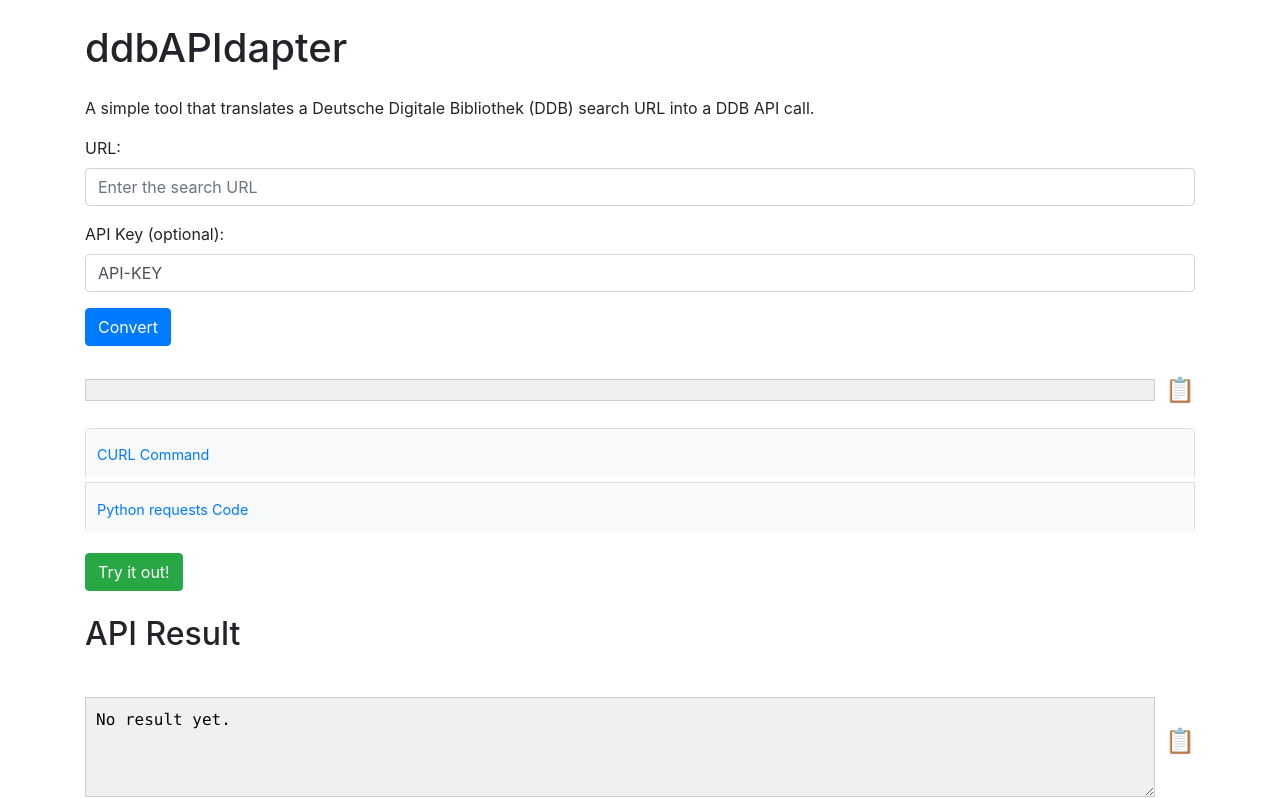
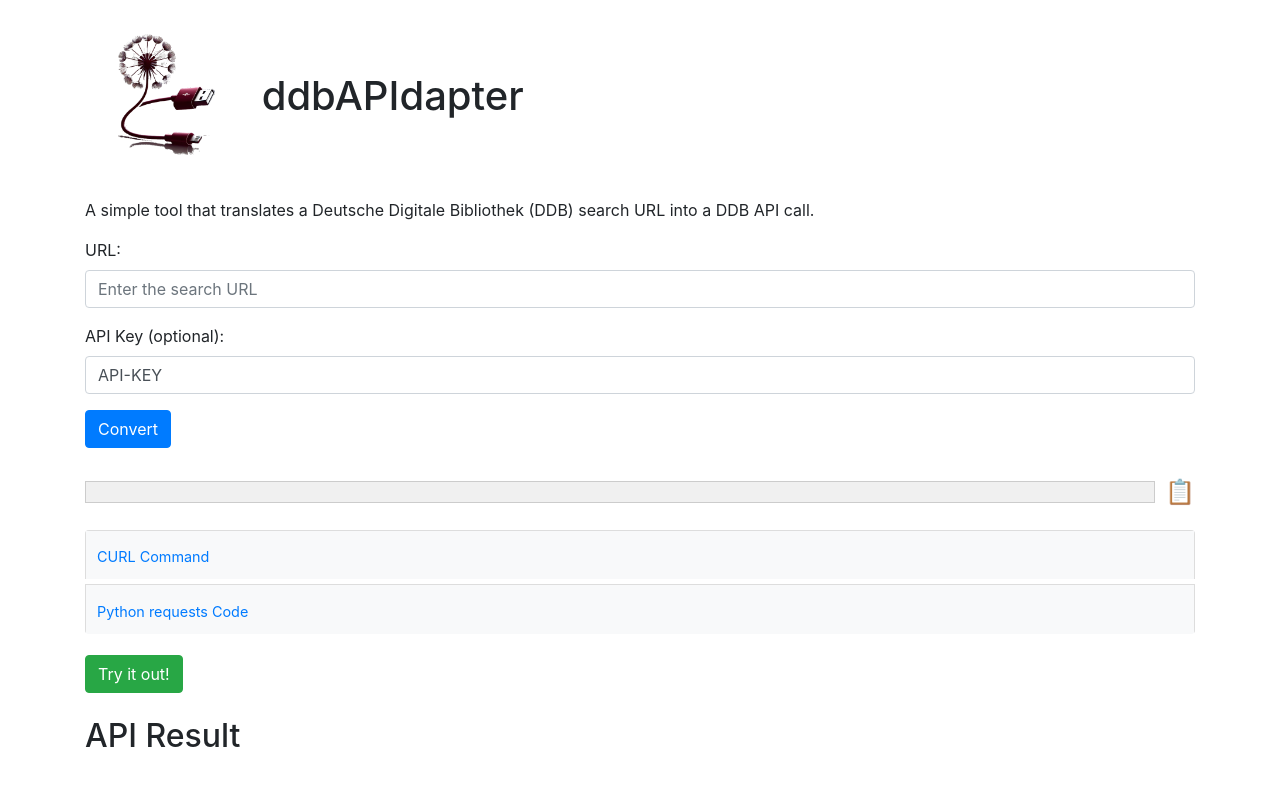
Before and after one commit to alexander-winkler/ddbAPIdapter, a plain HTML site: page index.html in a window 1280 px wide. Shown: the top 798 px of the page. Drawn offline with nearby package versions, Linux system fonts and the light colour scheme.

Commit message:
add logo and favicon

```diff
--- a/index.html
+++ b/index.html
@@ -11,6 +11,14 @@
     <link href="https://cdnjs.cloudflare.com/ajax/libs/prism/1.28.0/themes/prism.min.css" rel="stylesheet" />
 
     <style>
+
+    #logo {
+    vertical-align: middle; /* Align the logo with the text */
+    width: 150px; /* Adjust the size of the logo */
+    height: auto;
+    margin-right: 10px; /* Add spacing between the logo and the title */
+}
+
         .output-box {
             display: flex;
             align-items: center;
@@ -95,7 +103,10 @@
 </head>
 <body class="container">
 
-    <h1 class="my-4">ddbAPIdapter</h1>
+    <h1 class="my-4">
+        <img src="logo.png" alt="Logo" id="logo" class="mr-3">
+        ddbAPIdapter
+    </h1>
     <p>A simple tool that translates a Deutsche Digitale Bibliothek (DDB) search URL into a DDB API call.</p>
 
     <div class="form-group">
```
Also changed, not shown: favicon.ico (added), logo.png (added).
